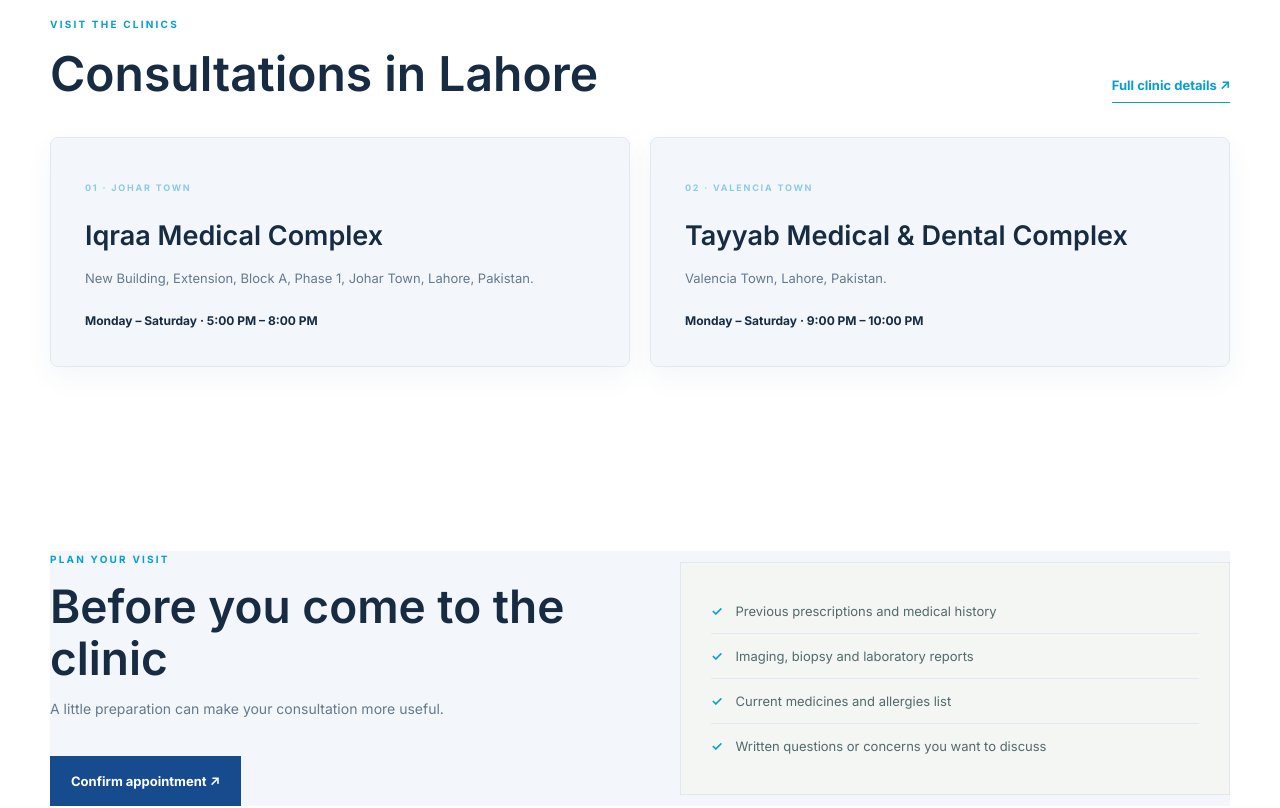
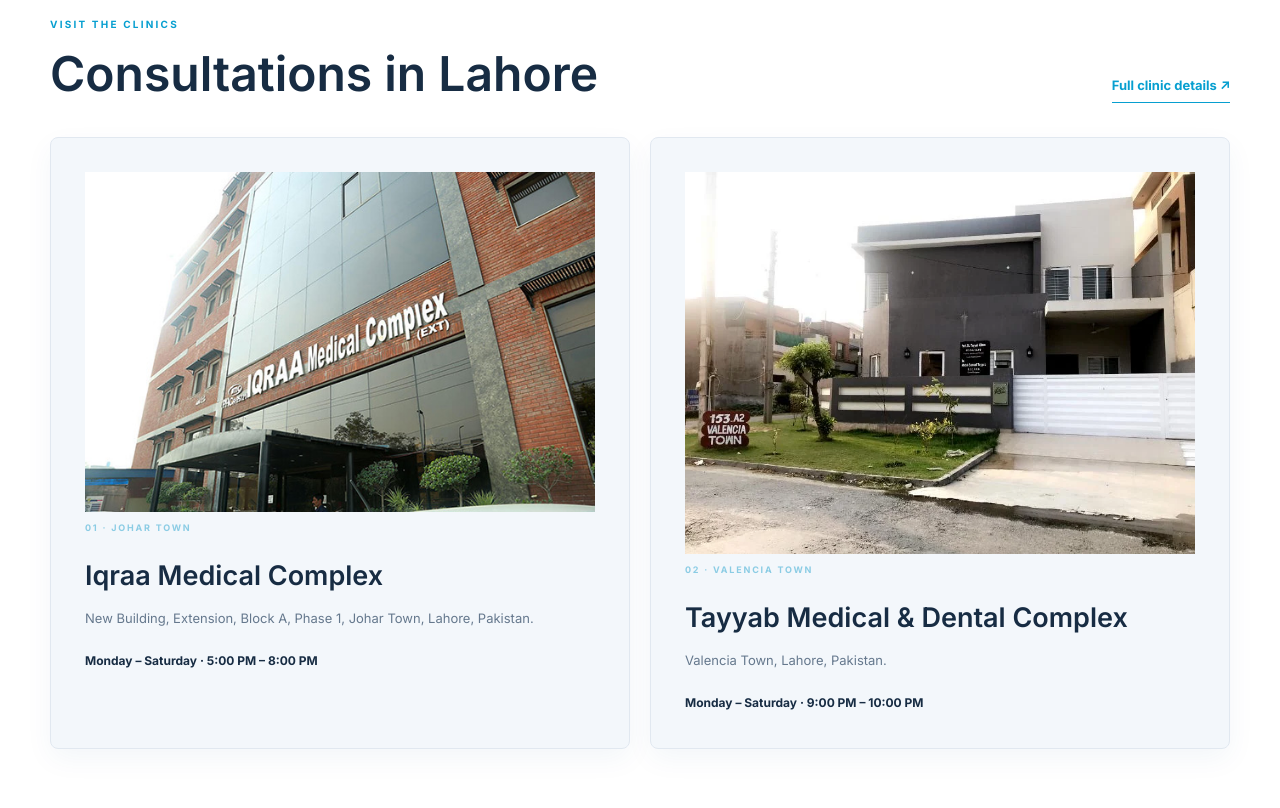
Before and after one commit to franklinctapley-del1122/Drzaintayyababbas, a Next.js app: page / in a window 1280 px wide. Shown: the part 4540-5348 px from the top of the page. Built offline with nearby package versions, Linux system fonts and the light colour scheme.

Commit message:
Add clinic building photos to homepage location cards

```diff
--- a/app/page.tsx
+++ b/app/page.tsx
@@ -94,7 +94,7 @@ export default function Home(){
     <p className="trust-clarity-note">No website can guarantee a treatment outcome or replace an in-person medical assessment. If you have urgent or severe symptoms, seek timely medical attention.</p>
   </div></section>
   {/* 12 */}
-  <section className="section clinic-section"><div className="container"><div className="section-heading"><div><div className="eyebrow">Visit the clinics</div><h2>Consultations in Lahore</h2></div><Link className="under-link" href="/clinics">Full clinic details ↗</Link></div><div className="clinic-grid"><article className="clinic-card premium-clinic"><span className="clinic-index">01 · JOHAR TOWN</span><h3>Iqraa Medical Complex</h3><p>New Building, Extension, Block A, Phase 1, Johar Town, Lahore, Pakistan.</p><strong>Monday – Saturday · 5:00 PM – 8:00 PM</strong></article><article className="clinic-card premium-clinic"><span className="clinic-index">02 · VALENCIA TOWN</span><h3>Tayyab Medical & Dental Complex</h3><p>Valencia Town, Lahore, Pakistan.</p><strong>Monday – Saturday · 9:00 PM – 10:00 PM</strong></article></div></div></section>
+  <section className="section clinic-section"><div className="container"><div className="section-heading"><div><div className="eyebrow">Visit the clinics</div><h2>Consultations in Lahore</h2></div><Link className="under-link" href="/clinics">Full clinic details ↗</Link></div><div className="clinic-grid"><article className="clinic-card premium-clinic location-photo"><img className="clinic-location-photo" src="/images/about-building.JPG" alt="Iqraa Medical Complex building in Johar Town, Lahore" loading="lazy"/><span className="clinic-index">01 · JOHAR TOWN</span><h3>Iqraa Medical Complex</h3><p>New Building, Extension, Block A, Phase 1, Johar Town, Lahore, Pakistan.</p><strong>Monday – Saturday · 5:00 PM – 8:00 PM</strong></article><article className="clinic-card premium-clinic location-photo"><img className="clinic-location-photo" src="/images/unnamed%20(3).webp" alt="Tayyab Medical and Dental Complex in Valencia Town, Lahore" loading="lazy"/><span className="clinic-index">02 · VALENCIA TOWN</span><h3>Tayyab Medical & Dental Complex</h3><p>Valencia Town, Lahore, Pakistan.</p><strong>Monday – Saturday · 9:00 PM – 10:00 PM</strong></article></div></div></section>
   {/* 13 */}
   <section className="section section-white"><div className="container visit-grid"><div><SectionHead kicker="Plan your visit" title="Before you come to the clinic" desc="A little preparation can make your consultation more useful."/><a className="button" href={wa}>Confirm appointment ↗</a></div><div className="visit-checks"><p><b>✓</b> Previous prescriptions and medical history</p><p><b>✓</b> Imaging, biopsy and laboratory reports</p><p><b>✓</b> Current medicines and allergies list</p><p><b>✓</b> Written questions or concerns you want to discuss</p></div></div></section>
   {/* 14 */}
```
